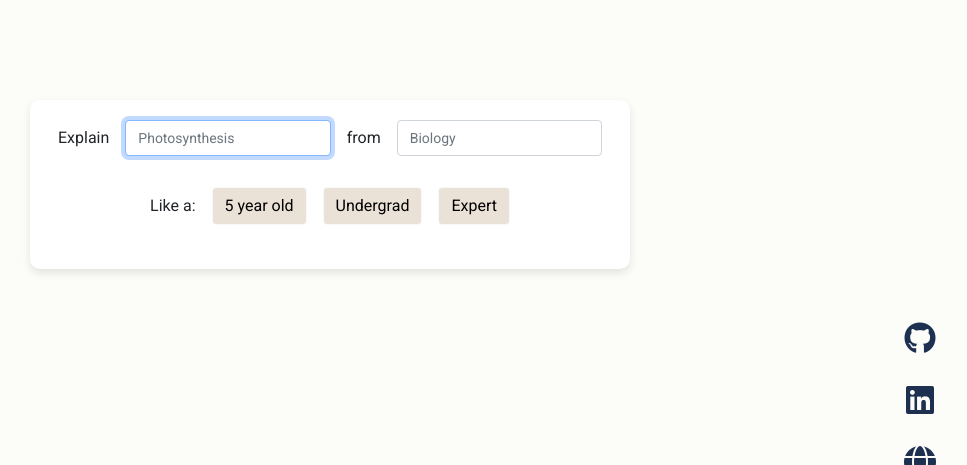
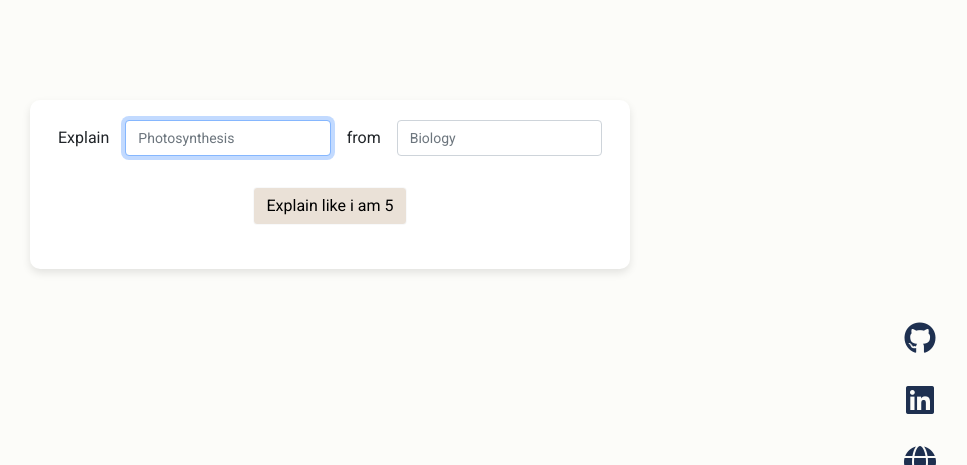
Before and after one commit to AryanDeore/Flashcard, a Flask app: page / in a window 1280 px wide. Shown: the top 465 px of the page, without its empty margins (310-1277 px from the left). Run offline with Flask 3, Linux system fonts and the light colour scheme; some libraries are stand-ins or nearby versions.

Commit message:
removed underegrad and expert level

```diff
--- a/templates/index.html
+++ b/templates/index.html
@@ -33,13 +33,13 @@
                         required>
                 </form>
                 <div class="d-flex justify-content-center align-items-center mb-4">
-                    <span class="mx-2">Like a:</span>
+                    <!-- <span class="mx-2">Like a:</span> -->
                     <button type="submit" form="explain-form" class="btn btn-light mx-2" name="level"
-                        value="5 year old">5 year old</button>
-                    <button type="submit" form="explain-form" class="btn btn-light mx-2" name="level"
+                        value="5 year old">Explain like i am 5</button>
+                    <!-- <button type="submit" form="explain-form" class="btn btn-light mx-2" name="level"
                         value="undergrad student">Undergrad</button>
                     <button type="submit" form="explain-form" class="btn btn-light mx-2" name="level"
-                        value="Subject Matter Expert">Expert</button>
+                        value="Subject Matter Expert">Expert</button> -->
                 </div>
             </div>
         </div>
```
